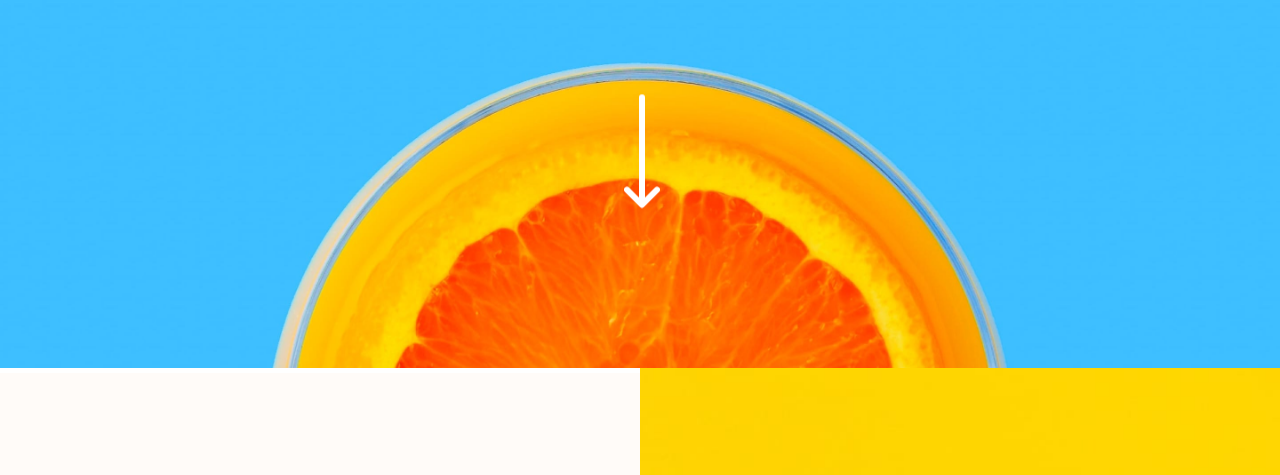
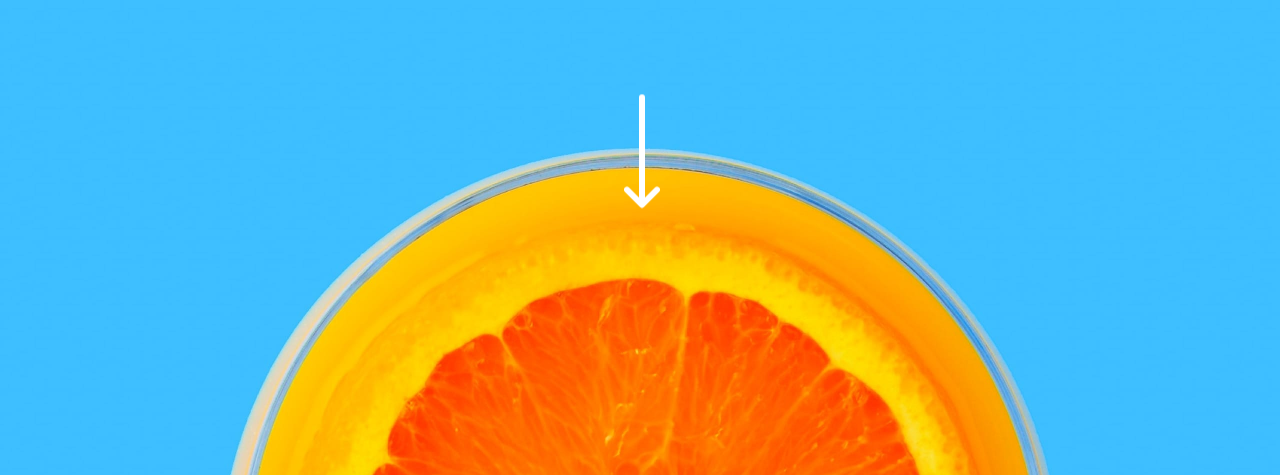
Before and after one commit to oliwiakramm/Sunnyside-agency, a plain HTML site: page index.html in a window 1280 px wide. Shown: the part 264-739 px from the top of the page. Drawn offline with Linux system fonts and the light colour scheme.

Commit message:
css update

```diff
--- a/style.css
+++ b/style.css
@@ -179,7 +179,7 @@ body {
   background-size: cover;
   background-position: center;
   padding: 2.1rem 1.5rem;
-  min-height: 81vh;
+  min-height: 100vh;
   position: relative;
 }
 
@@ -535,7 +535,7 @@ body {
 @media (min-width: 68em) {
   .hero {
     padding: 2rem 2.7rem;
-    min-height: 79vh;
+    min-height: 100vh;
   }
 
   .logo {
@@ -594,6 +594,10 @@ body {
     text-align: left;
     gap: 2.1rem;
     margin-top: 5px;
+  }
+
+  .row__info {
+    max-width: 32rem;
   }
 
   .secondary__heading {
```
